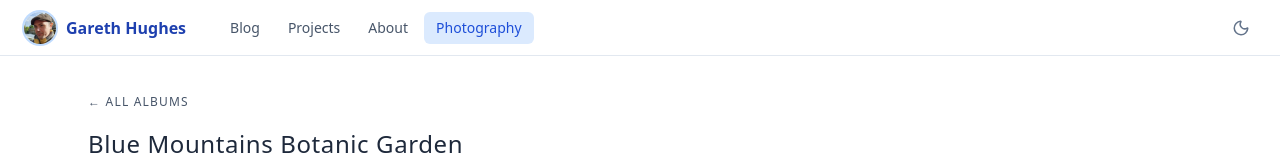
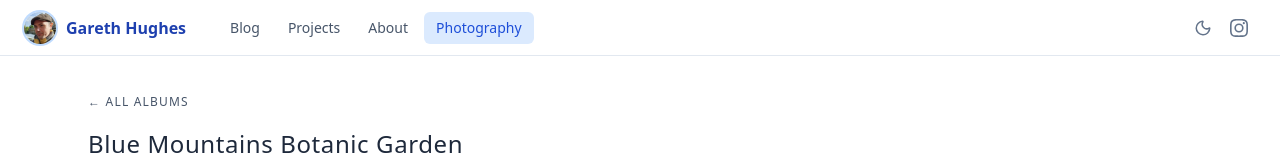
Before and after one commit to garethrhughes/gareth.photography, a Next.js app: page /blue-mountains-botanic-garden/ in a window 1280 px wide. Shown: the top 160 px of the page. Built offline with nearby package versions, Linux system fonts and the light colour scheme; no server answers.

Commit message:
chore: instagram to header

```diff
--- a/app/[slug]/page.tsx
+++ b/app/[slug]/page.tsx
@@ -44,12 +44,9 @@
           ← All albums
         </Link>
         <h1 className="mt-4 text-2xl font-light tracking-wide text-text-primary">{album.title}</h1>
-        <p className="text-sm text-text-muted mt-1">{album.year}</p>
-        {album.description && (
-          <p className="mt-3 text-sm text-text-muted max-w-xl leading-relaxed">
-            {album.description}
-          </p>
-        )}
+        <p className="text-sm text-text-muted mt-1">
+          {album.year}{album.description && <span className="mx-2">·</span>}{album.description}
+        </p>
       </div>
 
       <PhotoGrid photos={album.photos} />
--- a/components/Header.tsx
+++ b/components/Header.tsx
@@ -38,11 +38,10 @@
             <Link
               key={href}
               href={href}
-              className={`rounded-md px-3 py-1.5 text-sm font-medium transition-colors ${
-                isActive
+              className={`rounded-md px-3 py-1.5 text-sm font-medium transition-colors ${isActive
                   ? 'bg-surface-active text-squirrel-700'
                   : 'text-text-tertiary hover:bg-surface-hover hover:text-text-primary'
-              }`}
+                }`}
             >
               {label}
             </Link>
@@ -52,6 +51,18 @@
 
       <div className="ml-auto flex items-center gap-1">
         <ThemeToggle />
+        <Link
+          href="https://instagram.com/garethhughes.photography"
+          target="_blank"
+          rel="noopener noreferrer"
+          aria-label="Instagram"
+          className="rounded-md p-2 text-text-muted transition-colors hover:bg-surface-hover hover:text-squirrel-600"
+        >
+          <svg role="img" viewBox="0 0 24 24" width={18} height={18} fill="currentColor" aria-hidden="true">
+            <path d="M12 2.163c3.204 0 3.584.012 4.85.07 3.252.148 4.771 1.691 4.919 4.919.058 1.265.069 1.645.069 4.849 0 3.205-.012 3.584-.069 4.849-.149 3.225-1.664 4.771-4.919 4.919-1.266.058-1.644.07-4.85.07-3.204 0-3.584-.012-4.849-.07-3.26-.149-4.771-1.699-4.919-4.92-.058-1.265-.07-1.644-.07-4.849 0-3.204.013-3.583.07-4.849.149-3.227 1.664-4.771 4.919-4.919 1.266-.057 1.645-.069 4.849-.069zM12 0C8.741 0 8.333.014 7.053.072 2.695.272.273 2.69.073 7.052.014 8.333 0 8.741 0 12c0 3.259.014 3.668.072 4.948.2 4.358 2.618 6.78 6.98 6.98C8.333 23.986 8.741 24 12 24c3.259 0 3.668-.014 4.948-.072 4.354-.2 6.782-2.618 6.979-6.98.059-1.28.073-1.689.073-4.948 0-3.259-.014-3.667-.072-4.947-.196-4.354-2.617-6.78-6.979-6.98C15.668.014 15.259 0 12 0zm0 5.838a6.162 6.162 0 1 0 0 12.324 6.162 6.162 0 0 0 0-12.324zM12 16a4 4 0 1 1 0-8 4 4 0 0 1 0 8zm6.406-11.845a1.44 1.44 0 1 0 0 2.881 1.44 1.44 0 0 0 0-2.881z" />,
+          </svg>
+
+        </Link>
         <MobileMenu navLinks={navLinks} />
       </div>
     </header>
```
